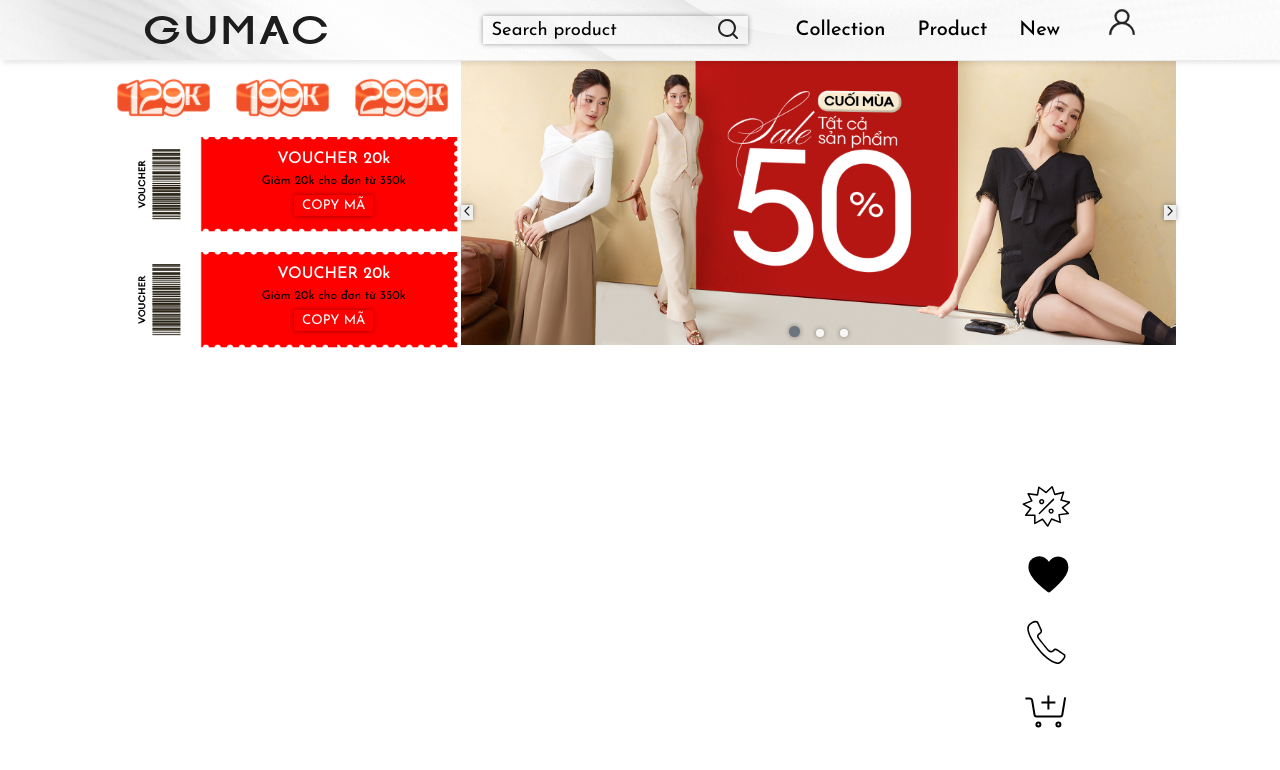
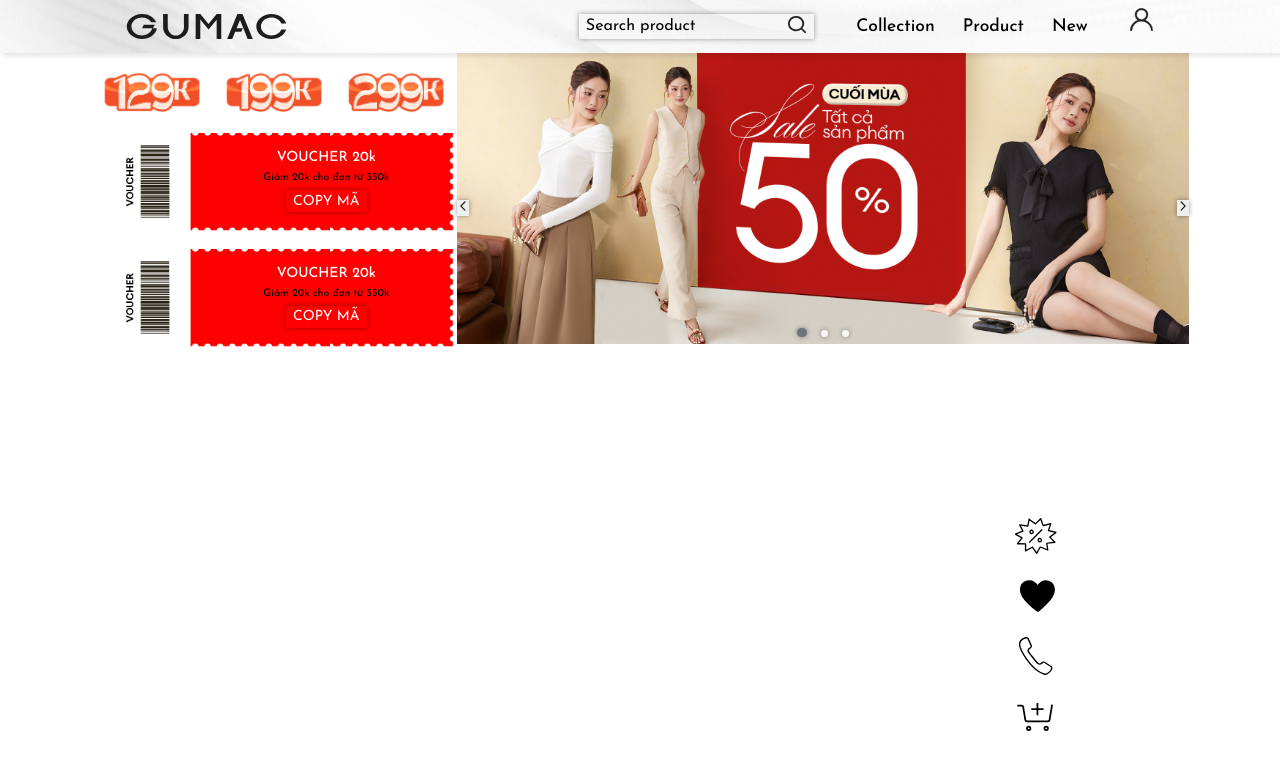
Before and after one commit to pnquynhdev/GumacCloneHtmlCSS, a React (Vite) app in the folder GumacCloneReact/: page / in a window 1280 px wide. Shown: the top 770 px of the page. Built offline with nearby package versions, Linux system fonts and the light colour scheme.

Commit message:
done sticky sidebar

```diff
--- a/GumacCloneReact/src/banner/Banner.jsx
+++ b/GumacCloneReact/src/banner/Banner.jsx
@@ -1,7 +1,6 @@
 import { useState, useEffect } from "react";
 import styles from "./Banner.module.css";
 import { getImageUrl } from "../utils";
-import { ChevronLeft, ChevronRight } from "react-feather";
 
 const Banner = () => {
   const [currentImg, setCurrentImg] = useState(0);
--- a/GumacCloneReact/src/index.css
+++ b/GumacCloneReact/src/index.css
@@ -7,6 +7,7 @@
   box-sizing: border-box; /* base */
   font-family: "Josefin Sans", sans-serif; /* base */
   position: relative;
+  font-size: 14px;
 }
 
 html {
--- a/GumacCloneReact/src/sidebar/StickySidebar.jsx
+++ b/GumacCloneReact/src/sidebar/StickySidebar.jsx
@@ -1,4 +1,4 @@
-import React from "react";
+import React, { useState } from "react";
 import { getImageUrl } from "../utils";
 import styles from "./StickySidebar.module.css";
 
@@ -29,6 +29,7 @@ const StickySidebar = () => {
       text: "Cart",
     },
   ];
+
   return (
     <ul className={styles.aside_menu}>
       {sidebarElements.map((element) => (
--- a/GumacCloneReact/src/sidebar/StickySidebar.module.css
+++ b/GumacCloneReact/src/sidebar/StickySidebar.module.css
@@ -11,18 +11,11 @@
 }
 .aside_item {
   display: flex;
+  justify-content: right;
   align-items: center;
   gap: 1rem;
 }
-
-.aside_text {
-  display: none;
-  flex: 10;
-  font-size: 1rem;
-  font-weight: 400;
-}
-
-.aside_item img {
+.aside_link img {
   width: 4rem;
   height: 4rem;
   object-fit: contain;
@@ -33,8 +26,16 @@
 .aside_link:hover {
   background-color: rgba(0, 0, 0, 0.4);
 }
-.aside_link:hover + .aside_text {
-    display: block;
+
+.aside_text {
+  transform: scale(0);
+}
+.aside_item:hover .aside_text{
+  transform: scale(1);
+  flex: 10;
+  font-size: 1rem;
+  font-weight: 400;
+  text-align: right;
 }
 
 @media screen and (min-width: 992px) {
```
